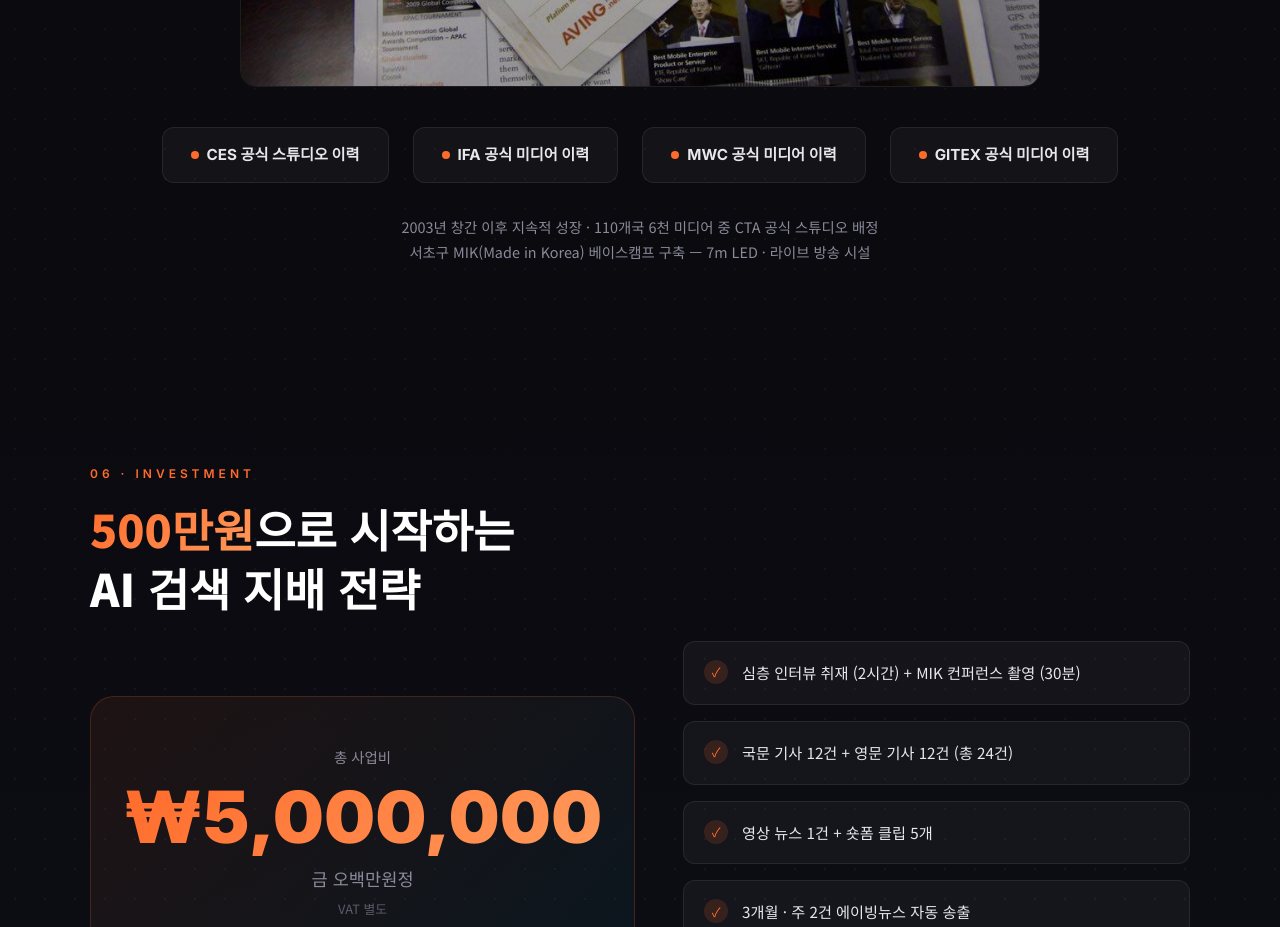
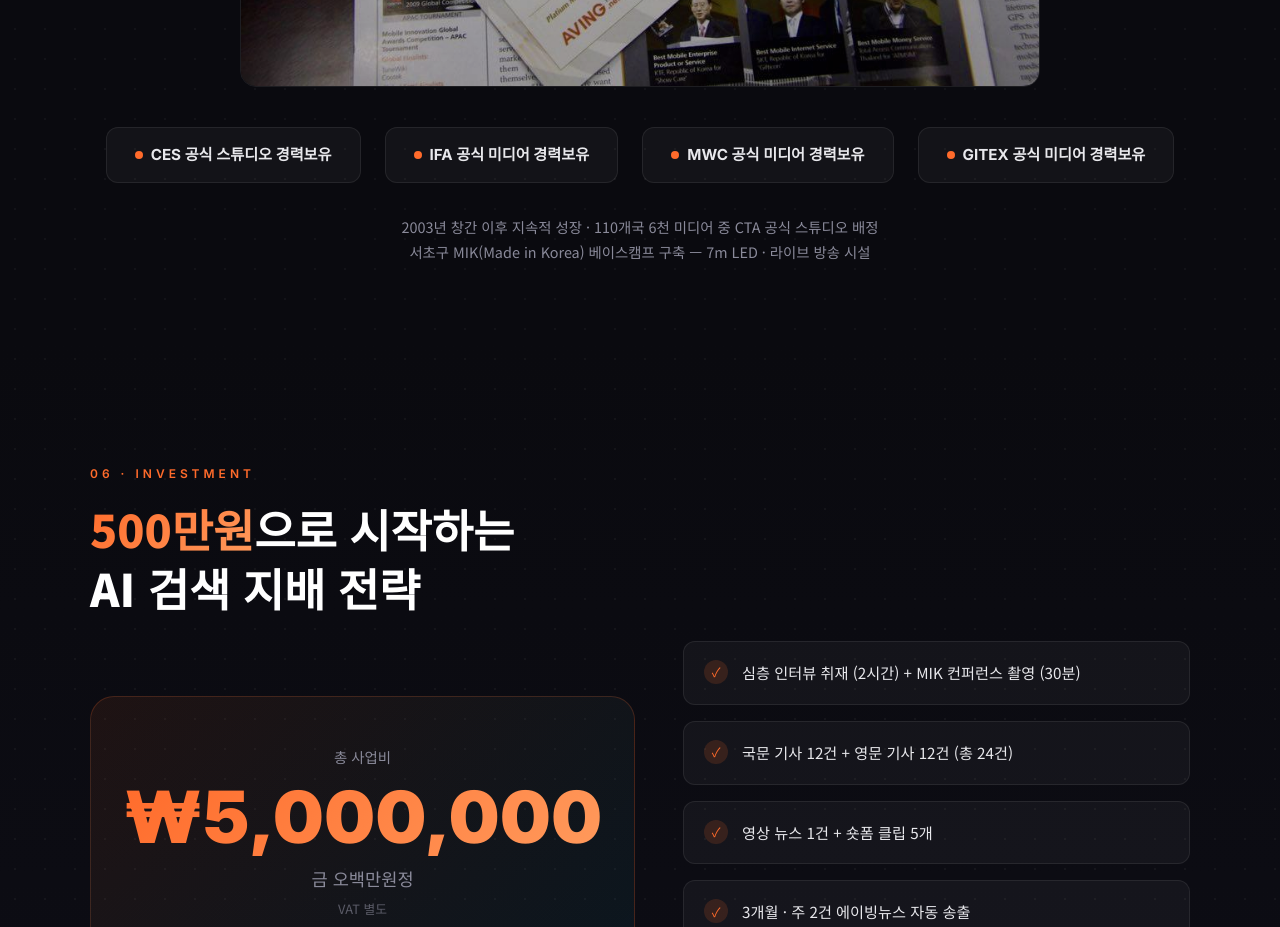
Before and after one commit to zap-arch/brand-showup, a plain HTML site: page index.html in a window 1280 px wide. Shown: the part 5720-6647 px from the top of the page. Drawn offline with Linux system fonts and the light colour scheme.

Commit message:
공식 미디어 배지 '이력' → '경력보유'로 수정
Co-Authored-By: Claude Opus 4.6 (1M context) <noreply@anthropic.com>

```diff
--- a/index.html
+++ b/index.html
@@ -1283,10 +1283,10 @@ section {
     </div>
 
     <div class="partner-badges reveal">
-      <div class="partner-badge"><span class="dot"></span> CES 공식 스튜디오 이력</div>
-      <div class="partner-badge"><span class="dot"></span> IFA 공식 미디어 이력</div>
-      <div class="partner-badge"><span class="dot"></span> MWC 공식 미디어 이력</div>
-      <div class="partner-badge"><span class="dot"></span> GITEX 공식 미디어 이력</div>
+      <div class="partner-badge"><span class="dot"></span> CES 공식 스튜디오 경력보유</div>
+      <div class="partner-badge"><span class="dot"></span> IFA 공식 미디어 경력보유</div>
+      <div class="partner-badge"><span class="dot"></span> MWC 공식 미디어 경력보유</div>
+      <div class="partner-badge"><span class="dot"></span> GITEX 공식 미디어 경력보유</div>
     </div>
 
     <p class="reveal" style="text-align:center;color:var(--text-dim);margin-top:32px;font-size:0.9rem;">
```
